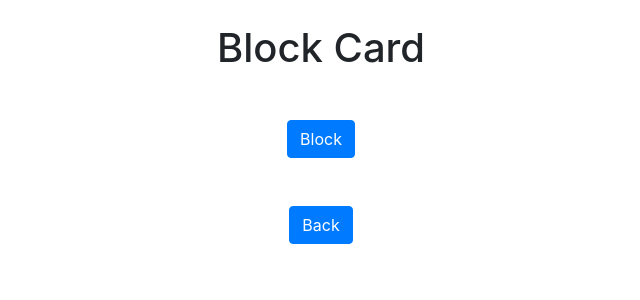
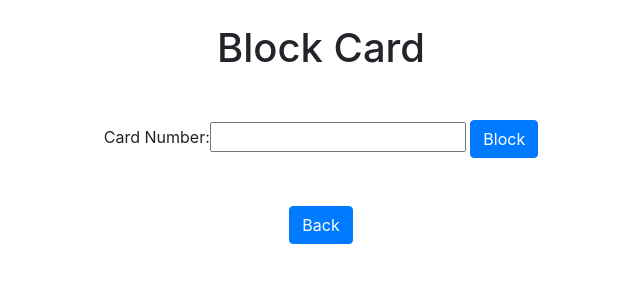
Before and after one commit to Team-NA15/ATM-Project, a Django app: page /administrator/block-atm-card in a window 1280 px wide. Shown: the part 56-356 px from the top of the page, without its empty margins (319-959 px from the left). Run offline with Django 3.2, Linux system fonts and the light colour scheme; some libraries are stand-ins or nearby versions.

Commit message:
finished block atm card

```diff
--- a/administrator/forms.py
+++ b/administrator/forms.py
@@ -1,7 +1,7 @@
 from django import forms
 
-class BlockATMCardForm(forms.Form):
-    card_number: forms.CharField(
-        label = 'Card Number: ',
+class BlockCardForm(forms.Form):
+    card_number = forms.CharField(
+        label = 'Card Number',
         max_length = 16
     )
--- a/administrator/views/blockATMCard.py
+++ b/administrator/views/blockATMCard.py
@@ -1,14 +1,36 @@
 from django.shortcuts import render
 from user.models import ATMCard
-from ..forms import BlockATMCardForm
+from ..forms import BlockCardForm
 
 
 #Request to block an ATM card
 def blockATMCard(request):
     if request.method == 'POST':
-        print('post')
+        form = BlockCardForm(request.POST)
+        if form.is_valid():
+            try:
+                card = ATMCard.objects.get(card_number = form.cleaned_data['card_number'])
+            except:
+                form = BlockCardForm()
+                return render(request, 'administrator/block-atm-card.html', {
+                    'form': form,
+                    'message': 'Invalid Card Number'
+                })
+            form = BlockCardForm()
+            if card.card_status == 'active':
+                card.card_status = 'deactivated'
+                card.save()
+            else:
+                return render(request, 'administrator/block-atm-card.html', {
+                    'form': form,
+                    'message': 'Card already deactivated'
+                })
+            return render(request, 'administrator/block-atm-card.html', {
+                'form': form,
+                'message': 'Card has been blocked'
+            })
     else:
-        form = BlockATMCardForm()
+        form = BlockCardForm()
         return render(request, 'administrator/block-atm-card.html', {
             'form': form
         })
```
Also changed, not shown: administrator/templates/administrator/activate-atm-card.html (renamed from user/templates/user/home.html, +13 -9 lines), db.sqlite3.
